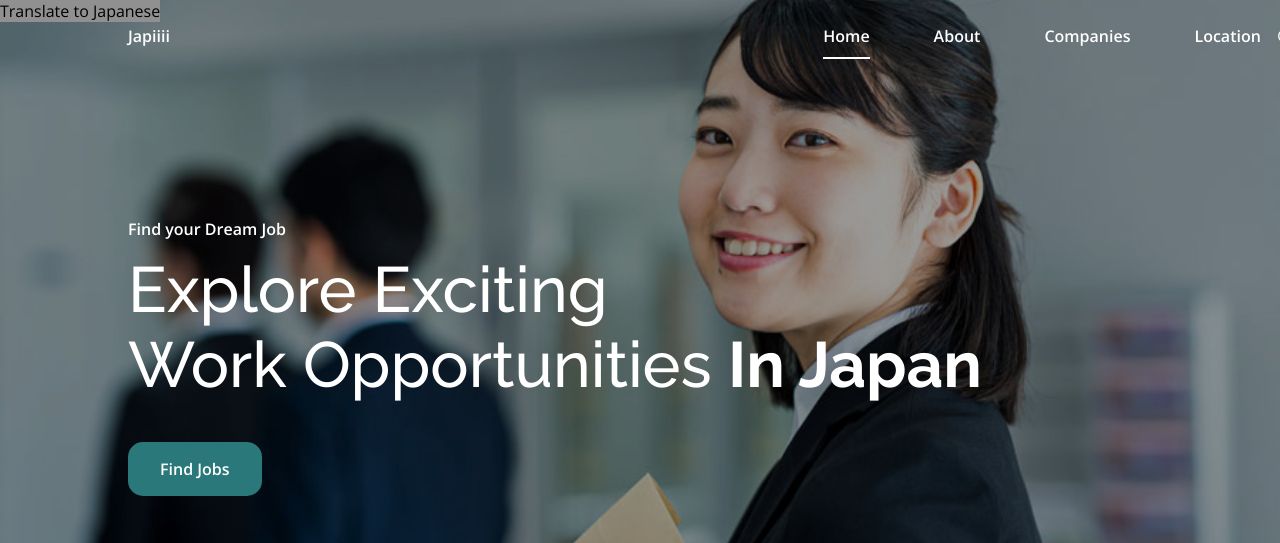
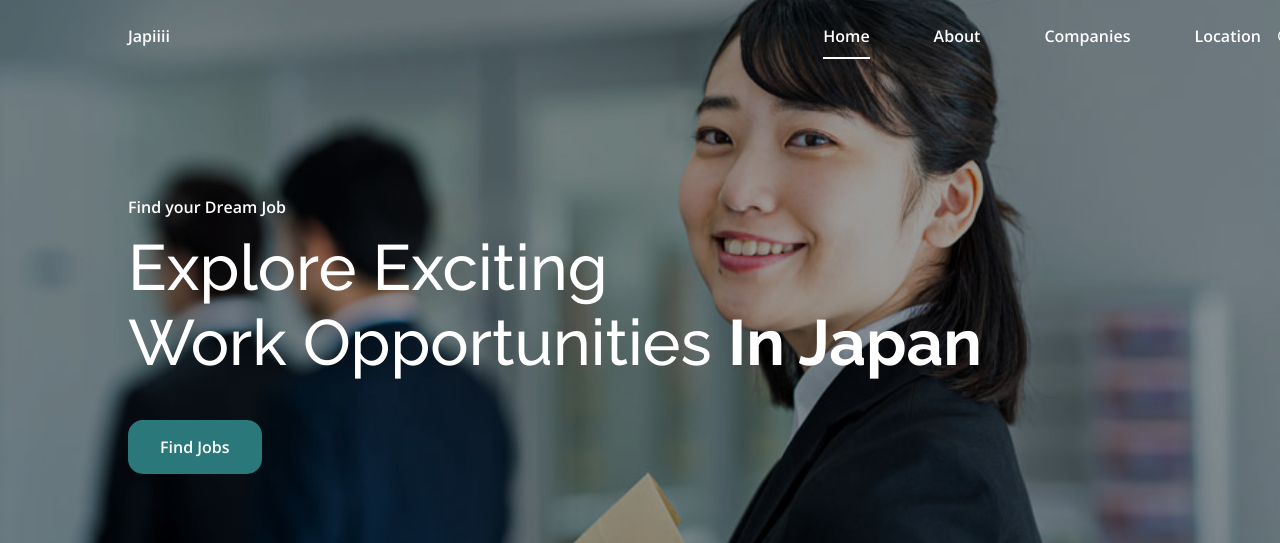
Before and after one commit to Komalyadav2021/Work-opportunity-in-JAPAN, a plain HTML site: page index.html in a window 1280 px wide. Shown: the top 543 px of the page. Drawn offline with nearby package versions, Linux system fonts and the light colour scheme; no server answers.

Commit message:
Update index.html

```diff
--- a/index.html
+++ b/index.html
@@ -16,7 +16,7 @@
     <!-- CSS -->
     <link rel="stylesheet" href="assets/css/styles.css">
     <link rel="stylesheet" href="assets/css/lang-switcher.css">
-     <script src="assets/js/lang-switcher.js"></script>
+    <script src="assets/js/lang-switcher.js"></script>
     <script src="https://translate.google.com/translate_a/element.js?cb=loadGoogleTranslate"></script>
 
     <title>Work Opportunities in JAPAN</title>
@@ -24,7 +24,7 @@
 
 <body>
 
-    <button id="translate-button">Translate to Japanese</button>
+    <div id="google_translate_element"></div>
 
 
     <header class="header" id="header">
```
